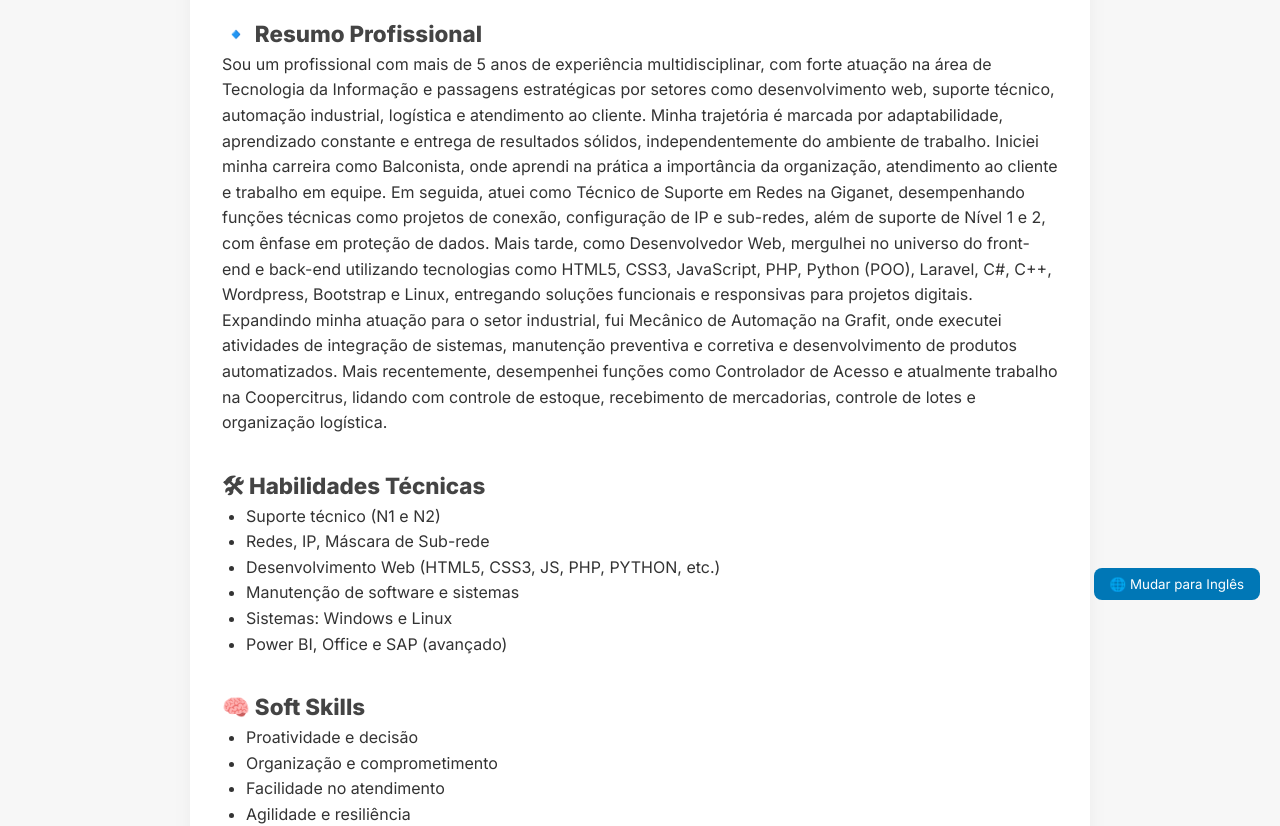
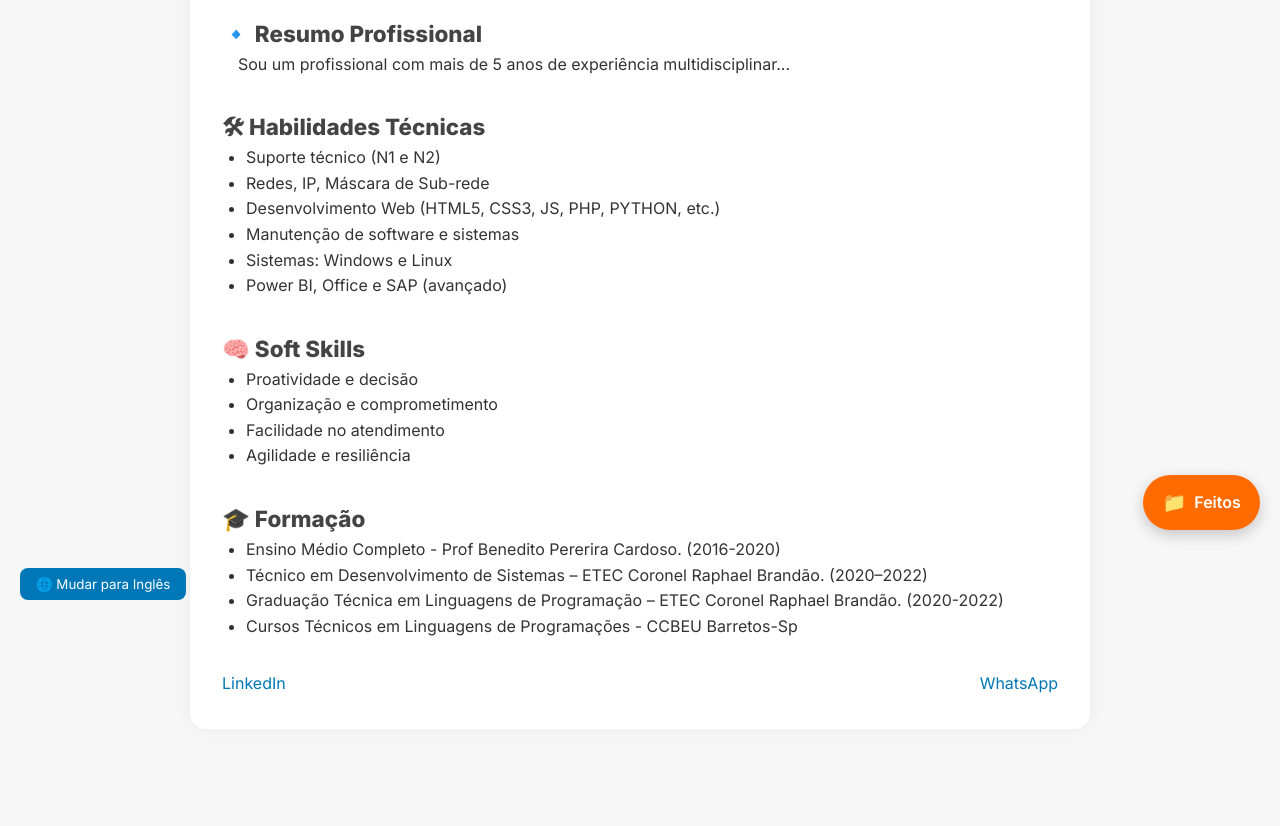
Before and after one commit to ProgVirado/curriculoweb, a plain HTML site: page index.html in a window 1280 px wide. Shown: the part 180-1006 px from the top of the page. After the commit the page ends 925 px from the top, so only its background shows below. Drawn offline with Linux system fonts and the light colour scheme.

Commit message:
teste botão feito

```diff
--- a/index.html
+++ b/index.html
@@ -26,12 +26,14 @@
       padding: 2rem;
       border-radius: 1rem;
       box-shadow: 0 0 20px rgba(0,0,0,0.05);
+      animation: fadeIn 1s ease-in;
     }
     .header {
       display: flex;
       flex-direction: column;
       align-items: flex-start;
       margin-bottom: 2rem;
+      animation: fadeIn 1s ease-in;
     }
     .profile-pic {
       width: 100px;
@@ -48,6 +50,11 @@
       font-size: 1.4rem;
       margin-top: 2rem;
       color: #444;
+      animation: fadeIn 1s ease-in;
+    }
+    ul, p {
+      padding-left: 1rem;
+      animation: fadeIn 1s ease-in;
     }
     ul {
       padding-left: 1.5rem;
@@ -62,7 +69,8 @@
     .language-toggle {
       position: fixed;
       bottom: 20px;
-      right: 20px;
+      left: 20px;
+      z-index: 999;
     }
     .language-toggle button {
       padding: 0.5rem 1rem;
@@ -76,6 +84,54 @@
       color: #0077b6;
       text-decoration: none;
     }
+
+    /* Botão “Feitos” com destaque */
+    .back-link {
+      position: fixed;
+      bottom: 90px;
+      right: 20px;
+      background-color: #ff6b00;
+      color: #fff;
+      padding: 0.75rem 1.2rem;
+      border-radius: 50px;
+      font-weight: 600;
+      box-shadow: 0 5px 15px rgba(0,0,0,0.2);
+      transition: transform 0.2s ease, background-color 0.3s;
+      z-index: 1000;
+      display: flex;
+      align-items: center;
+      gap: 0.5rem;
+      text-decoration: none;
+      animation: fadeIn 1.2s ease-in;
+    }
+
+    .back-link:hover {
+      transform: scale(1.05);
+      background-color: #e85d00;
+    }
+
+    .back-link::before {
+      content: "📁";
+      font-size: 1.2rem;
+    }
+
+    @media (max-width: 768px) {
+      .back-link {
+        animation: pulse 2s infinite;
+      }
+    }
+
+    @keyframes pulse {
+      0% { box-shadow: 0 0 0 0 rgba(255,107,0,0.6); }
+      70% { box-shadow: 0 0 0 12px rgba(255,107,0,0); }
+      100% { box-shadow: 0 0 0 0 rgba(255,107,0,0); }
+    }
+
+    @keyframes fadeIn {
+      from { opacity: 0; transform: translateY(20px); }
+      to { opacity: 1; transform: translateY(0); }
+    }
+
     @media (min-width: 768px) {
       .header {
         flex-direction: row;
@@ -97,7 +153,7 @@
     </div>
 
     <h2>🔹 Resumo Profissional</h2>
-    <p>Sou um profissional com mais de 5 anos de experiência multidisciplinar, com forte atuação na área de Tecnologia da Informação e passagens estratégicas por setores como desenvolvimento web, suporte técnico, automação industrial, logística e atendimento ao cliente. Minha trajetória é marcada por adaptabilidade, aprendizado constante e entrega de resultados sólidos, independentemente do ambiente de trabalho. Iniciei minha carreira como Balconista, onde aprendi na prática a importância da organização, atendimento ao cliente e trabalho em equipe. Em seguida, atuei como Técnico de Suporte em Redes na Giganet, desempenhando funções técnicas como projetos de conexão, configuração de IP e sub-redes, além de suporte de Nível 1 e 2, com ênfase em proteção de dados. Mais tarde, como Desenvolvedor Web, mergulhei no universo do front-end e back-end utilizando tecnologias como HTML5, CSS3, JavaScript, PHP, Python (POO), Laravel, C#, C++, Wordpress, Bootstrap e Linux, entregando soluções funcionais e responsivas para projetos digitais. Expandindo minha atuação para o setor industrial, fui Mecânico de Automação na Grafit, onde executei atividades de integração de sistemas, manutenção preventiva e corretiva e desenvolvimento de produtos automatizados. Mais recentemente, desempenhei funções como Controlador de Acesso e atualmente trabalho na Coopercitrus, lidando com controle de estoque, recebimento de mercadorias, controle de lotes e organização logística.</p>
+    <p>Sou um profissional com mais de 5 anos de experiência multidisciplinar...</p>
 
     <h2>🛠 Habilidades Técnicas</h2>
     <ul>
@@ -135,11 +191,12 @@
     <button onclick="switchLanguage()">🌐 Mudar para Inglês</button>
   </div>
 
+  <a href="portfolio.html" class="back-link">Feitos</a>
+
   <script>
     function switchLanguage() {
       window.location.href = "en.html";
     }
   </script>
-  <a href="portfolio.html" class="back-link">💼 Feitos</a>
 </body>
 </html>
```
